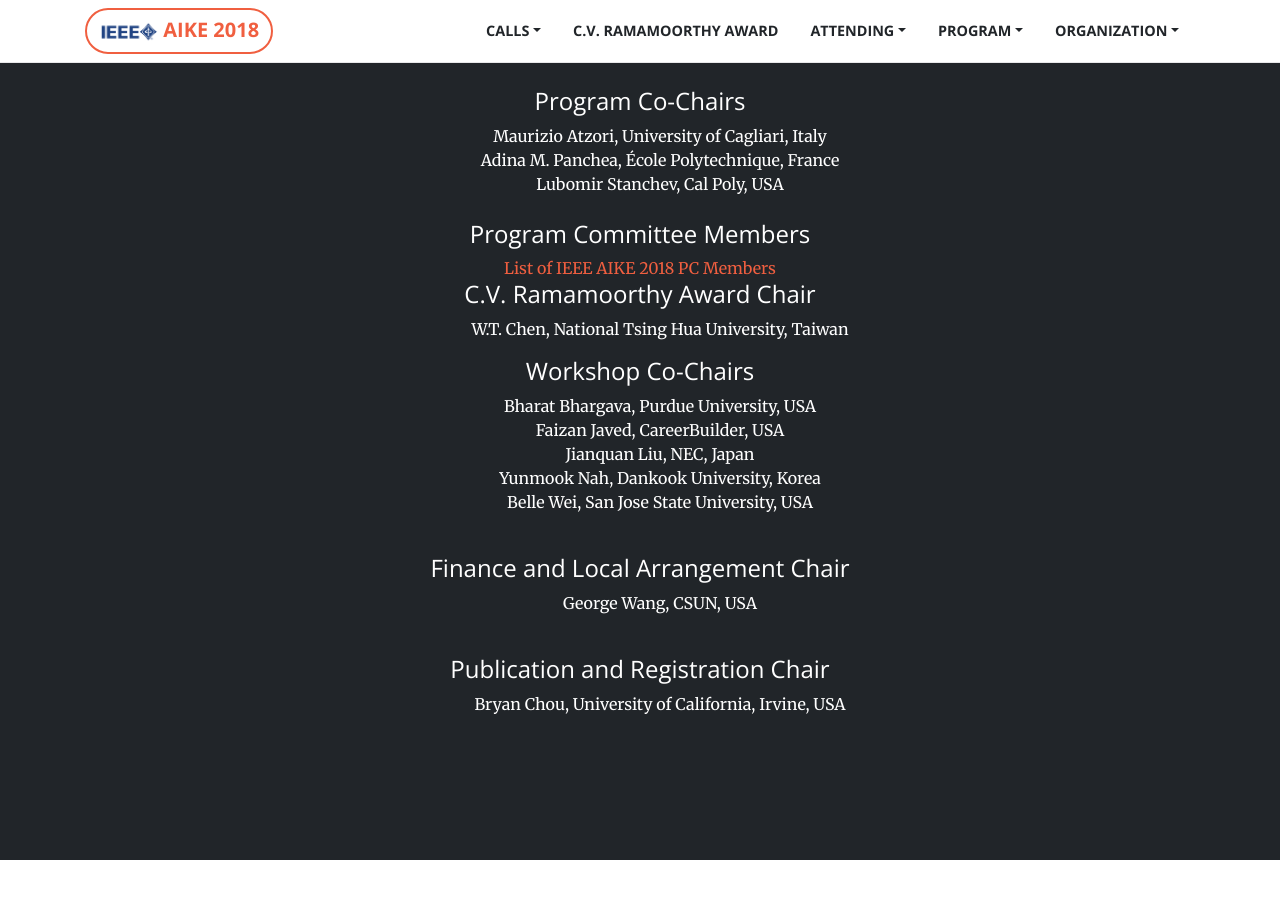
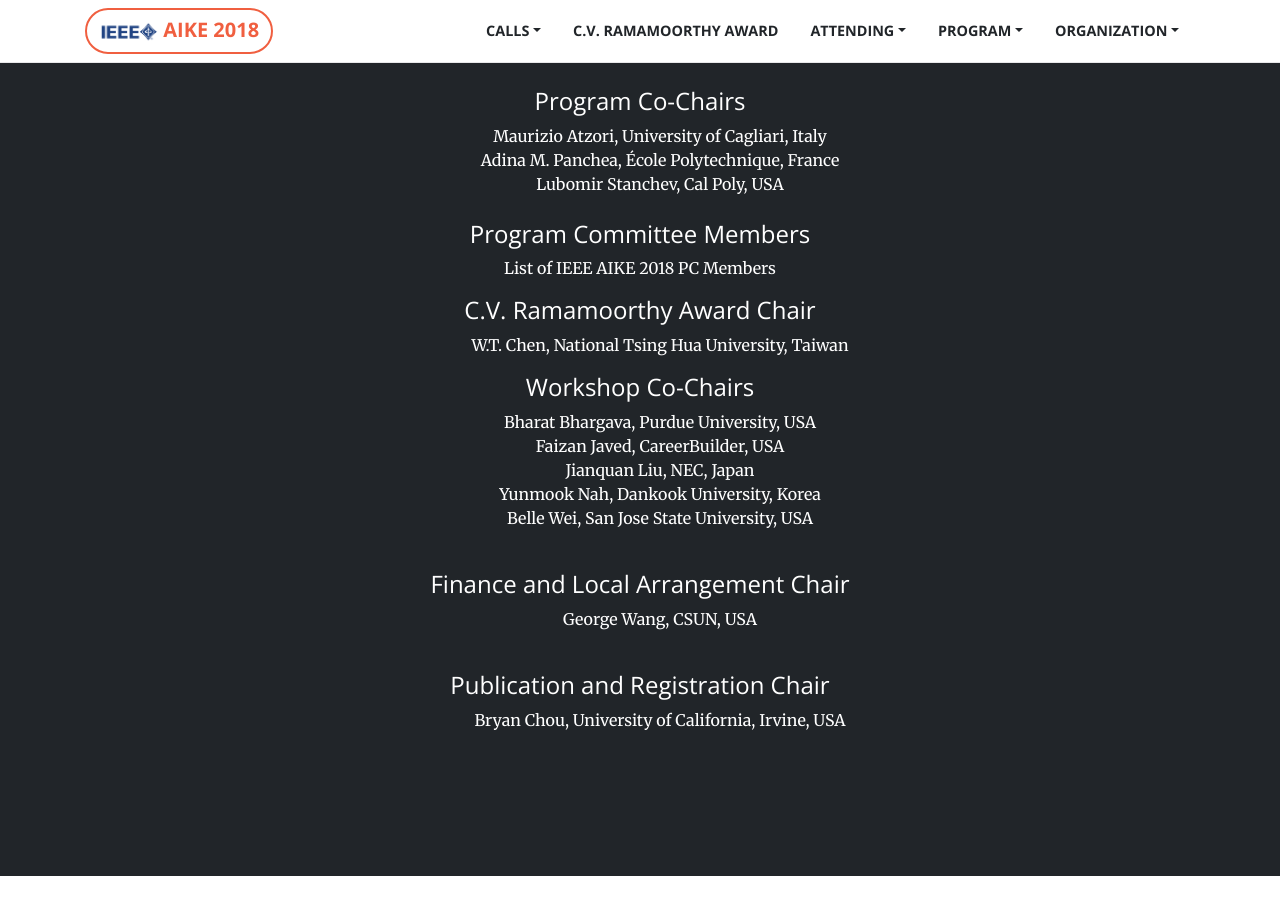
Before and after one commit to ieee-aike/2018, a Jekyll site: the page built from index.md, in a window 1280 px wide and 900 px high, scrolled down 3758 px. Built offline with Jekyll 4.4.1, drawn with Linux system fonts in a browser that asks for light colours.

Commit message:
Update main.html

```diff
--- a/_layouts/main.html
+++ b/_layouts/main.html
@@ -390,7 +390,9 @@
 </li></ul>
 
 <h4 class="mt-4" id="pc">Program Committee Members</h4>
-<a href="">List of IEEE AIKE 2018 PC Members</a>
+<p>
+<a href="./pc" style="color:white">List of IEEE AIKE 2018 PC Members</a>
+</p>
 
 <h4>C.V. Ramamoorthy Award Chair</h4>
 
```
